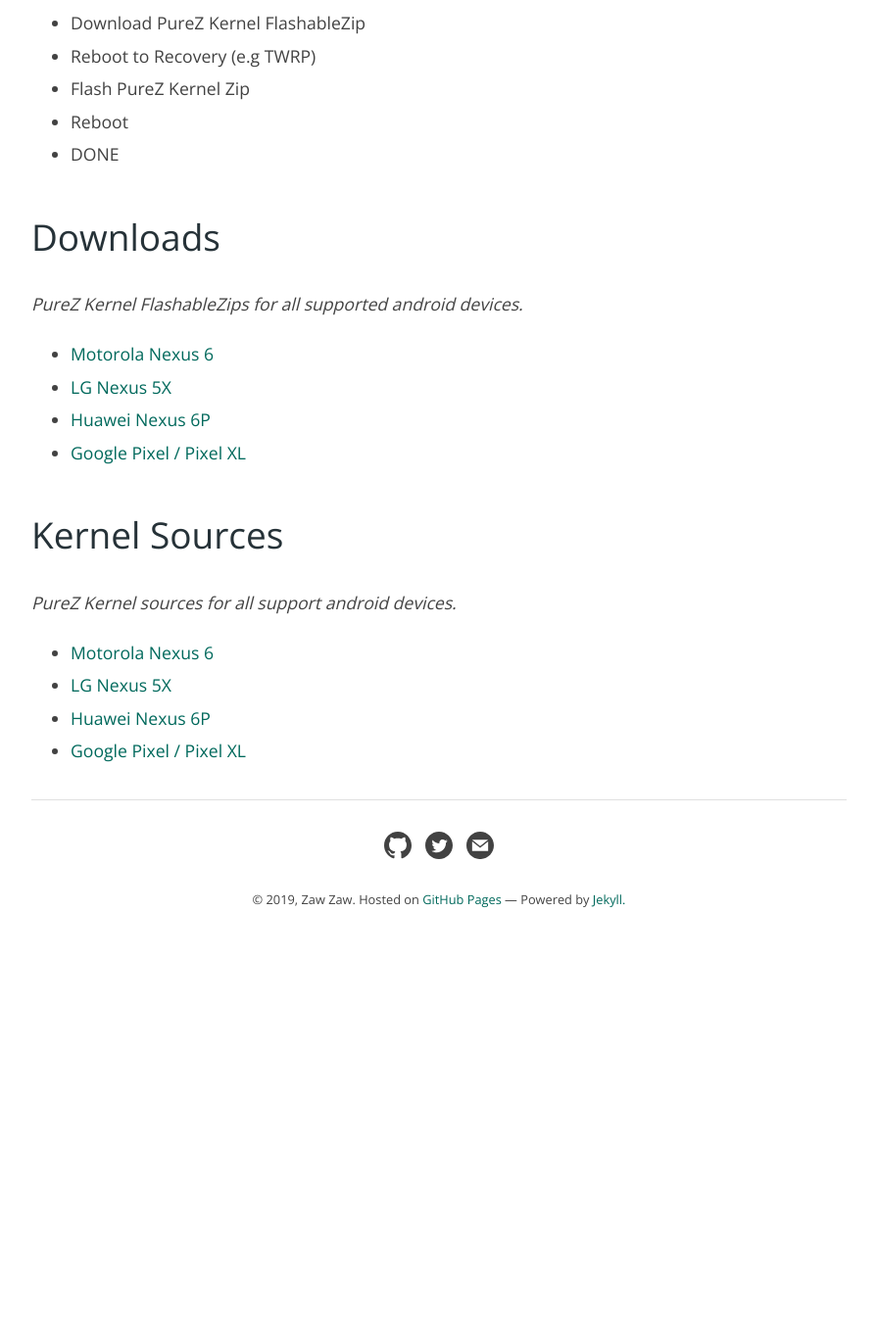
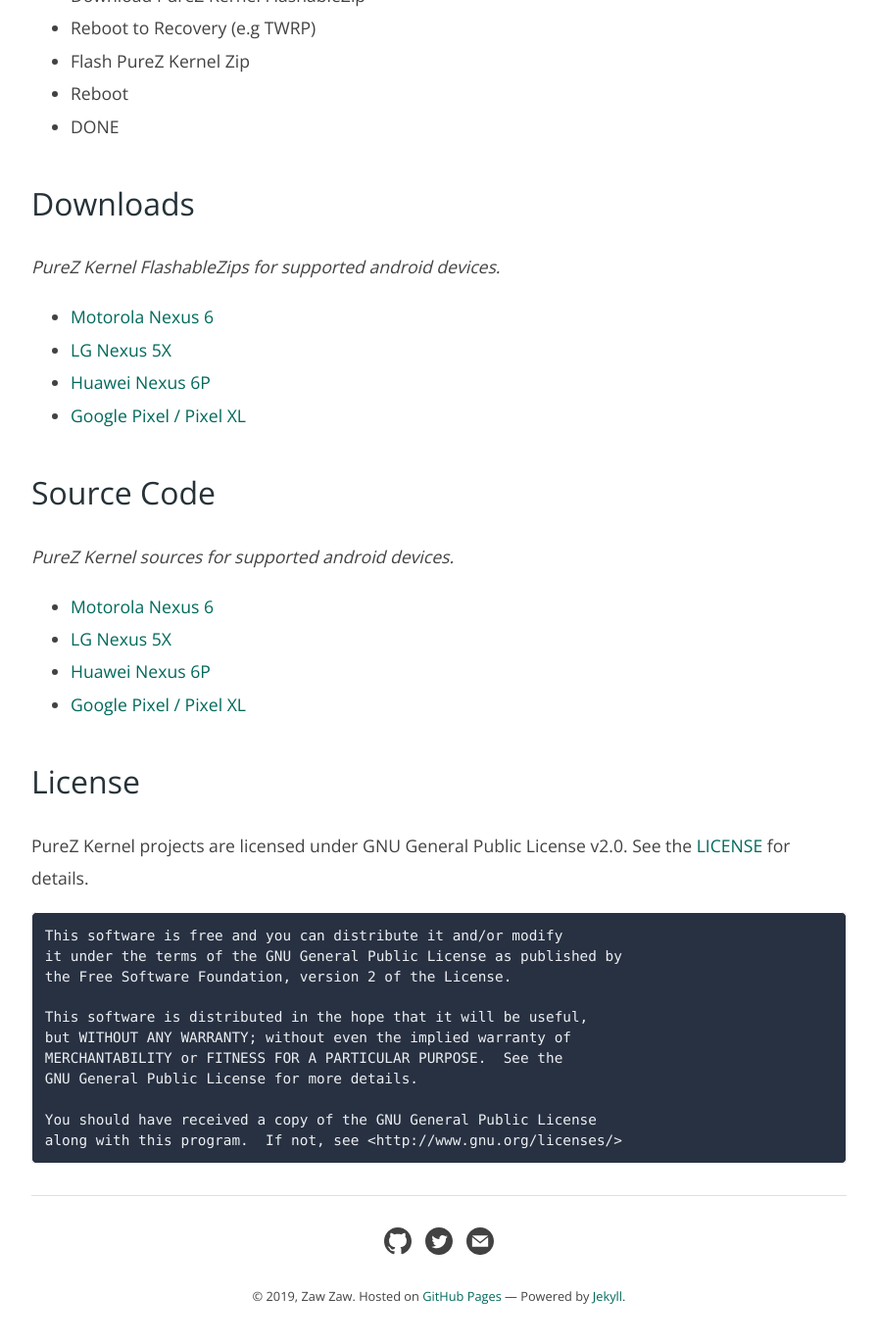
Before and after one commit to zawzaww/zawzaww.github.io, a Jekyll site: the page built from pages/purez-kernel.md, in a window 1280 px wide and 1400 px high, scrolled down 2333 px. Shown: the top 1371 px of the window at 98% size, without its empty margins (192-1087 px from the left). Built offline with Jekyll 4.4.1, drawn with Linux system fonts in a browser that asks for light colours; before the commit the page ends 3330 px from its top, so only the background shows below that.

Commit message:
pages: purez-kernel: Fix markdown formats and add GPL-2.0 license for kernel projects
Signed-off-by: Zaw Zaw <zawzthein@outlook.com>

````diff
--- a/pages/purez-kernel.md
+++ b/pages/purez-kernel.md
@@ -11,7 +11,7 @@
 PureZ Kernel is a free and Open-source Android Custom Kernel Based on Upstream Linux Kernel with Customized Features for Android Devices.
 
 
-# Features
+## Features
 **Note:** *It’s overview features of PureZ Kernel*
 - Latest Android Security Patch on the Latest Android Version
 - Easy Installation with TWRP FlashableZip
@@ -37,7 +37,7 @@
 - and More Features.
 
 
-# Supported Devices
+## Supported Devices
 *It’s current supported devices of PureZ Kernel.*
 - Motorola Nexus 6
 - LG Nexus 5X
@@ -46,7 +46,7 @@
 - Google Pixel XL
 
 
-# Installation
+## Installation
 *How to Install PureZ Kernel for supported android devices.*
 - Download PureZ Kernel FlashableZip
 - Reboot to Recovery (e.g TWRP)
@@ -55,17 +55,34 @@
 - DONE
 
 
-# Downloads
-*PureZ Kernel FlashableZips for all supported android devices.*
+## Downloads
+*PureZ Kernel FlashableZips for supported android devices.*
 - [Motorola Nexus 6](https://androidfilehost.com/?w=files&flid=199338)
 - [LG Nexus 5X](https://androidfilehost.com/?w=files&flid=156304)
 - [Huawei Nexus 6P](https://androidfilehost.com/?w=files&flid=198764)
 - [Google Pixel / Pixel XL](https://androidfilehost.com/?w=files&flid=244770)
 
 
-# Kernel Sources
-*PureZ Kernel sources for all support android devices.*
+## Source Code
+*PureZ Kernel sources for supported android devices.*
 - [Motorola Nexus 6](https://github.com/zawzaww/shamu)
 - [LG Nexus 5X](https://github.com/zawzaww/bullhead)
 - [Huawei Nexus 6P](https://github.com/zawzaww/angler)
 - [Google Pixel / Pixel XL](https://github.com/zawzaww/marlin)
+
+## License
+PureZ Kernel projects are licensed under GNU General Public License v2.0. See the [LICENSE](https://github.com/zawzaww/marlin/blob/android-pie/COPYING) for details.
+
+```
+This software is free and you can distribute it and/or modify
+it under the terms of the GNU General Public License as published by
+the Free Software Foundation, version 2 of the License.
+
+This software is distributed in the hope that it will be useful,
+but WITHOUT ANY WARRANTY; without even the implied warranty of
+MERCHANTABILITY or FITNESS FOR A PARTICULAR PURPOSE.  See the
+GNU General Public License for more details.
+
+You should have received a copy of the GNU General Public License
+along with this program.  If not, see <http://www.gnu.org/licenses/>
+```
````
